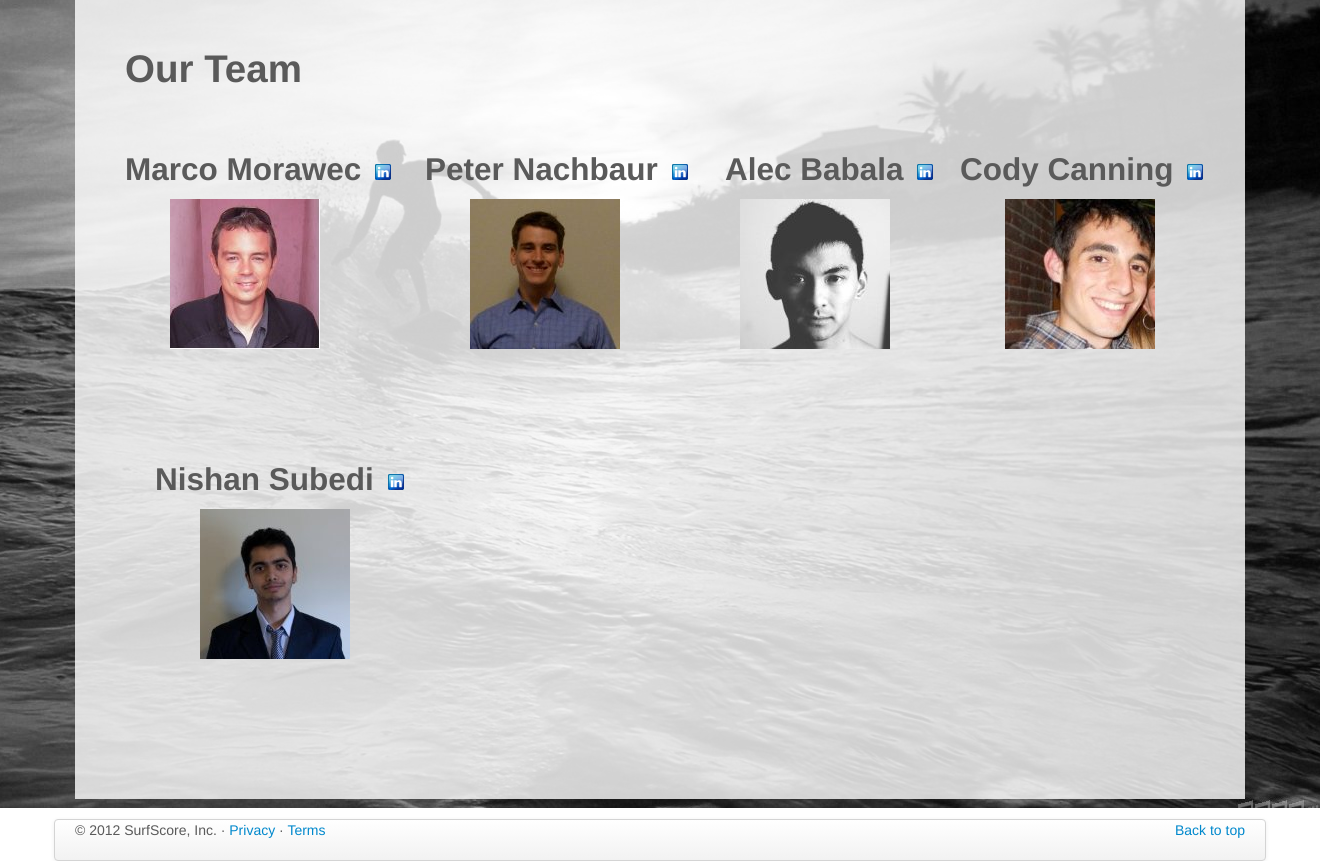
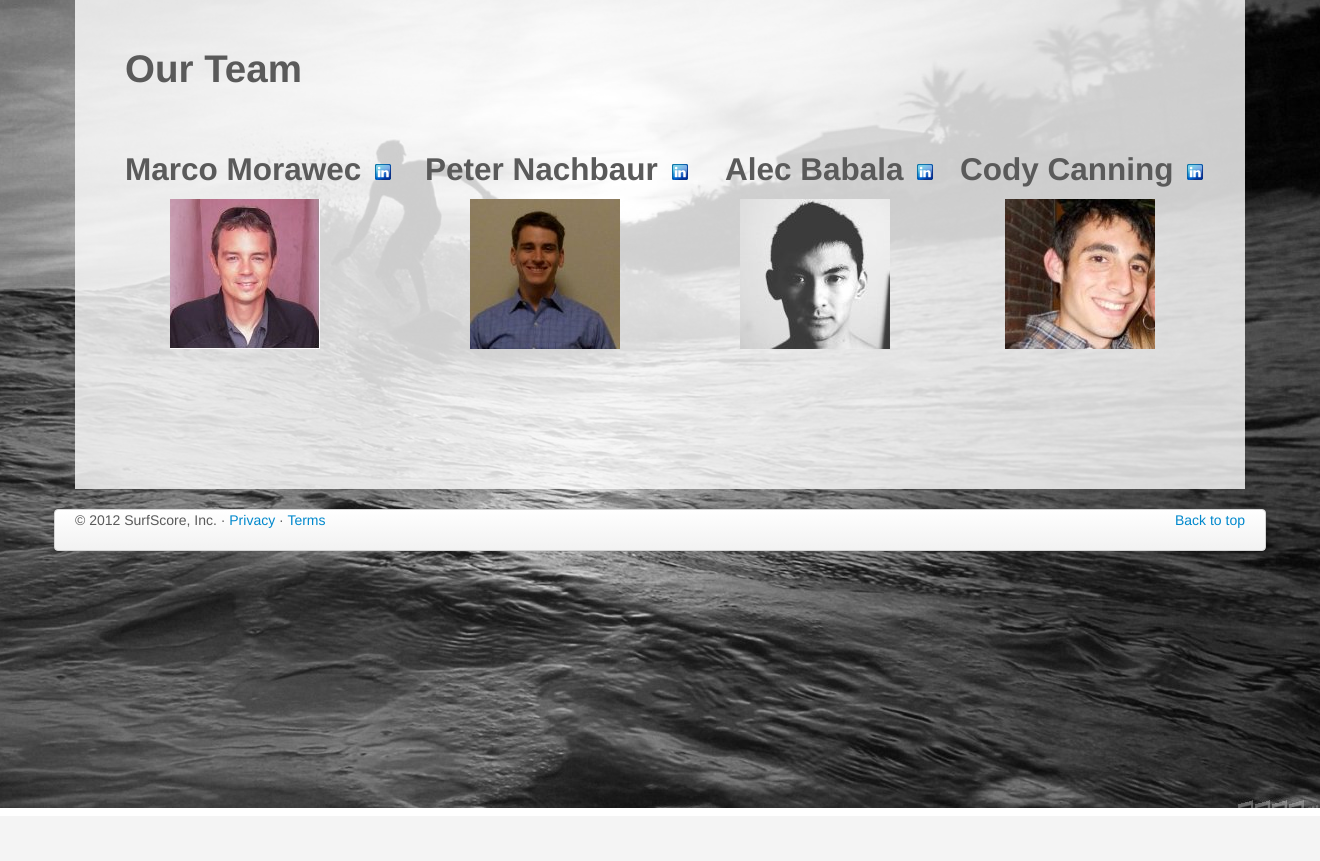
Before and after one commit to perendipity/surfstats, a PHP site: page /team.php in a window 1320 px wide. Shown: the part 84-945 px from the top of the page. After the commit the page ends 900 px from the top, so only its background shows below. Run offline with PHP 8.4, Linux system fonts and the light colour scheme; some web fonts are replaced.

Commit message:
team update

```diff
--- a/team.php
+++ b/team.php
@@ -45,16 +45,6 @@
                     <img style="margin-left: 45px;" src="./img/team/cody.jpg">
                 </div>
 
-                <div class="teammember span12" style="margin-bottom: 100px">
-                    <h2 class="h2-custom">
-                        Nishan Subedi
-                        <a href="http://www.linkedin.com/pub/nishan-subedi/28/aa9/b7" target="_blank">
-                            <img style="margin-left:5px" src="./img/social/linkedin_icon.png">
-                        </a>
-                    </h2>
-                    <!-- <h3>Developer</h3> -->
-                    <img style="margin-left: 45px;" src="./img/team/nishan.jpg">
-                </div>
             </div>
         </div> <!-- /container -->
     </body>
```
